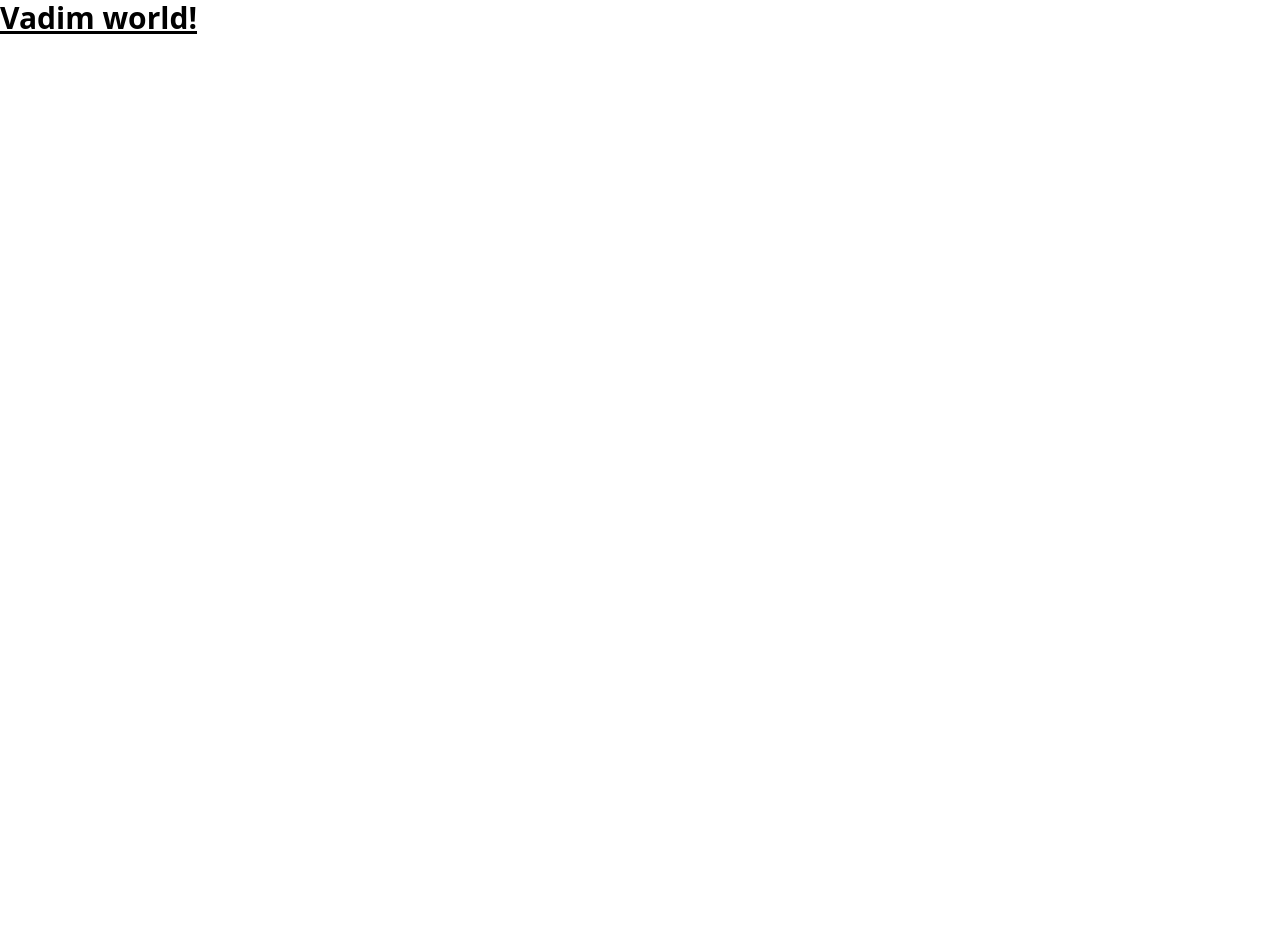
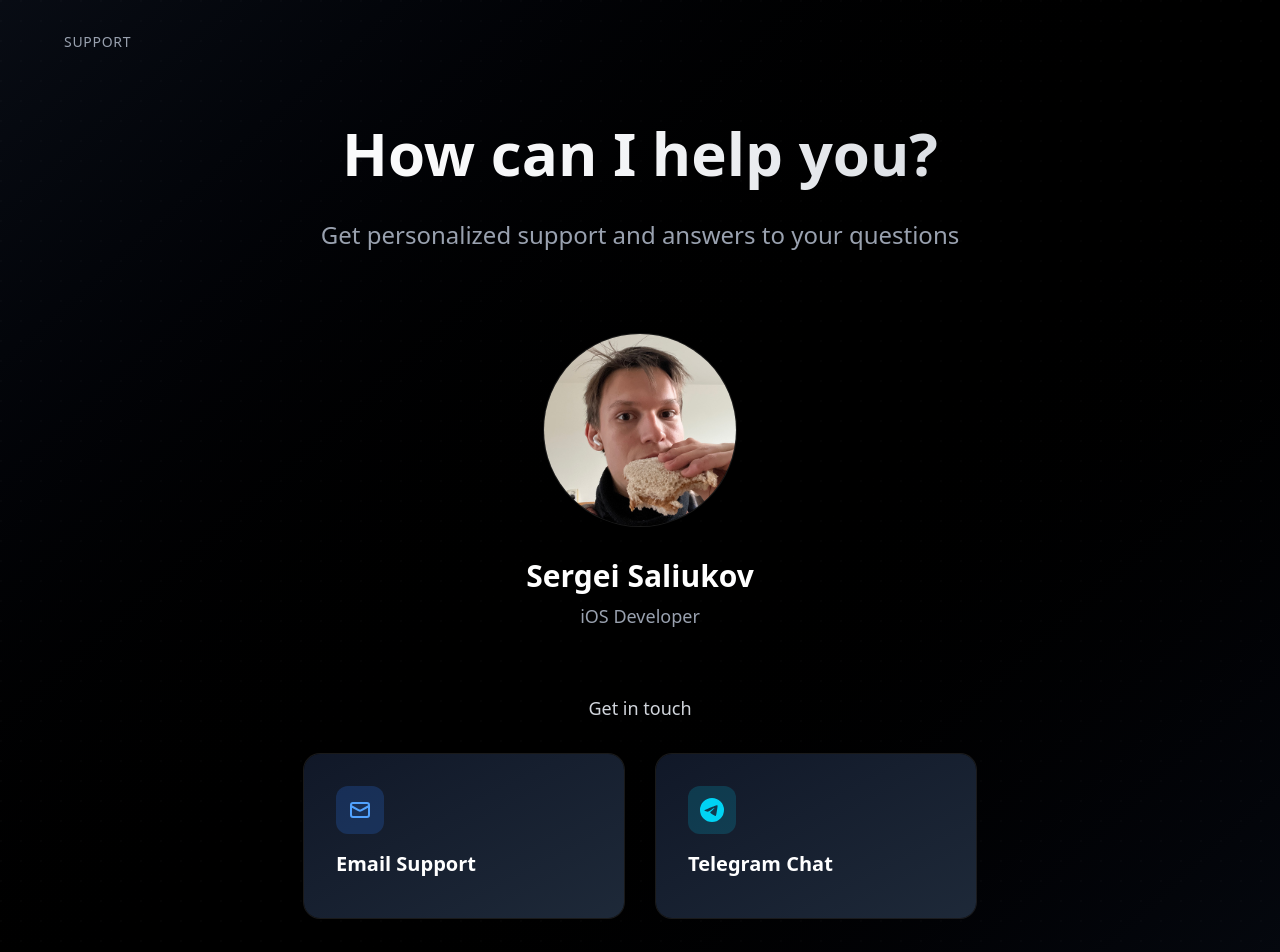
Before and after one commit to TopScrech/TopScrech-dev, a Nuxt app: page /support in a window 1280 px wide. Shown: the top 952 px of the page. Before the commit the page ends 800 px from the top, so only its background shows below. Built offline with nearby package versions, Linux system fonts and the light colour scheme.

Commit message:
support page

```diff
--- a/app.vue
+++ b/app.vue
@@ -1,11 +1,10 @@
 <script setup lang="ts">
-import MyComponent from '~/MyComponent.vue'
 import '~/main.css'
 </script>
 
 <template>
   <div class="theme">
-    <MyComponent/>
+    <NuxtPage/>
   </div>
 </template>
 
--- /dev/null
+++ b/pages/support/index.vue
@@ -0,0 +1,209 @@
+<template>
+  <div
+    class="min-h-screen bg-black text-white overflow-hidden relative"
+  >
+    <!-- Background gradient -->
+    <div
+      class="absolute inset-0 bg-gradient-to-br from-gray-900 via-black to-gray-900 opacity-50"
+    ></div>
+
+    <!-- Subtle grid pattern -->
+    <div
+      class="absolute inset-0 opacity-5"
+      style="
+        background-image: radial-gradient(
+          circle at 1px 1px,
+          rgba(255, 255, 255, 0.3) 1px,
+          transparent 0
+        );
+        background-size: 20px 20px;
+      "
+    ></div>
+
+    <div class="relative z-10">
+      <!-- Header -->
+      <header class="pt-8 pb-16 px-6 sm:px-8 lg:px-12">
+        <div class="max-w-6xl mx-auto">
+          <h1
+            class="text-sm font-medium text-gray-400 tracking-wider uppercase"
+          >
+            Support
+          </h1>
+        </div>
+      </header>
+
+      <!-- Main content -->
+      <main class="px-6 sm:px-8 lg:px-12 pb-20">
+        <div class="max-w-4xl mx-auto">
+          <!-- Hero section -->
+          <div class="text-center mb-20">
+            <h2
+              class="text-4xl sm:text-5xl lg:text-6xl font-bold bg-gradient-to-r from-white via-gray-100 to-gray-300 bg-clip-text text-transparent leading-tight mb-6"
+            >
+              How can I help you?
+            </h2>
+            <p
+              class="text-xl sm:text-2xl text-gray-400 max-w-3xl mx-auto leading-relaxed"
+            >
+              Get personalized support and answers to your questions
+            </p>
+          </div>
+
+          <!-- Profile section -->
+          <div
+            class="flex flex-col items-center justify-center mb-16 space-y-8"
+          >
+            <!-- Profile image -->
+            <div class="relative group">
+              <div
+                class="w-32 h-32 sm:w-40 sm:h-40 lg:w-48 lg:h-48 rounded-full overflow-hidden ring-1 ring-white/10 backdrop-blur-sm"
+              >
+                <img
+                  src="/sergei.webp"
+                  alt="Profile"
+                  class="w-full h-full object-cover transition-transform duration-700 group-hover:scale-105"
+                />
+              </div>
+            </div>
+
+            <!-- Name and title -->
+            <div class="text-center space-y-2">
+              <h3
+                class="text-2xl sm:text-3xl font-semibold text-white"
+              >
+                  Sergei Saliukov
+              </h3>
+              <p class="text-lg text-gray-400">iOS Developer</p>
+            </div>
+          </div>
+
+          <!-- Contact options -->
+          <div class="max-w-2xl mx-auto">
+            <h4
+              class="text-center text-lg font-medium text-gray-300 mb-8"
+            >
+              Get in touch
+            </h4>
+
+            <div
+              class="grid grid-cols-1 sm:grid-cols-2 gap-6 sm:gap-8"
+            >
+              <!-- Email contact -->
+              <a
+                href="mailto:your.email@example.com"
+                class="group relative overflow-hidden rounded-2xl bg-gradient-to-br from-gray-900 to-gray-800 p-8 transition-all duration-300 hover:scale-105 hover:shadow-2xl hover:shadow-blue-500/20 ring-1 ring-white/10 hover:ring-blue-500/30"
+              >
+                <div
+                  class="absolute inset-0 bg-gradient-to-br from-blue-500/10 to-transparent opacity-0 group-hover:opacity-100 transition-opacity duration-300"
+                ></div>
+                <div class="relative z-10">
+                  <div
+                    class="w-12 h-12 rounded-xl bg-blue-500/20 flex items-center justify-center mb-4 group-hover:bg-blue-500/30 transition-colors duration-300"
+                  >
+                    <svg
+                      class="w-6 h-6 text-blue-400"
+                      fill="none"
+                      stroke="currentColor"
+                      viewBox="0 0 24 24"
+                    >
+                      <path
+                        stroke-linecap="round"
+                        stroke-linejoin="round"
+                        stroke-width="2"
+                        d="M3 8l7.89 4.26a2 2 0 002.22 0L21 8M5 19h14a2 2 0 002-2V7a2 2 0 00-2-2H5a2 2 0 00-2 2v10a2 2 0 002 2z"
+                      />
+                    </svg>
+                  </div>
+                  <h5
+                    class="text-xl font-semibold text-white mb-2 group-hover:text-blue-400 transition-colors duration-300"
+                  >
+                    Email Support
+                  </h5>
+                </div>
+              </a>
+
+              <!-- Telegram contact -->
+              <a
+                href="https://t.me/yourusername"
+                target="_blank"
+                rel="noopener noreferrer"
+                class="group relative overflow-hidden rounded-2xl bg-gradient-to-br from-gray-900 to-gray-800 p-8 transition-all duration-300 hover:scale-105 hover:shadow-2xl hover:shadow-cyan-500/20 ring-1 ring-white/10 hover:ring-cyan-500/30"
+              >
+                <div
+                  class="absolute inset-0 bg-gradient-to-br from-cyan-500/10 to-transparent opacity-0 group-hover:opacity-100 transition-opacity duration-300"
+                ></div>
+                <div class="relative z-10">
+                  <div
+                    class="w-12 h-12 rounded-xl bg-cyan-500/20 flex items-center justify-center mb-4 group-hover:bg-cyan-500/30 transition-colors duration-300"
+                  >
+                    <svg
+                      class="w-6 h-6 text-cyan-400"
+                      fill="currentColor"
+                      viewBox="0 0 24 24"
+                    >
+                      <path
+                        d="M11.944 0A12 12 0 0 0 0 12a12 12 0 0 0 12 12 12 12 0 0 0 12-12A12 12 0 0 0 12 0a12 12 0 0 0-.056 0zm4.962 7.224c.1-.002.321.023.465.14a.506.506 0 0 1 .171.325c.016.093.036.306.02.472-.18 1.898-.962 6.502-1.36 8.627-.168.9-.499 1.201-.82 1.23-.696.065-1.225-.46-1.9-.902-1.056-.693-1.653-1.124-2.678-1.8-1.185-.78-.417-1.21.258-1.91.177-.184 3.247-2.977 3.307-3.23.007-.032.014-.15-.056-.212s-.174-.041-.249-.024c-.106.024-1.793 1.14-5.061 3.345-.48.33-.913.49-1.302.48-.428-.008-1.252-.241-1.865-.44-.752-.245-1.349-.374-1.297-.789.027-.216.325-.437.893-.663 3.498-1.524 5.83-2.529 6.998-3.014 3.332-1.386 4.025-1.627 4.476-1.635z"
+                      />
+                    </svg>
+                  </div>
+                  <h5
+                    class="text-xl font-semibold text-white mb-2 group-hover:text-cyan-400 transition-colors duration-300"
+                  >
+                    Telegram Chat
+                  </h5>
+                </div>
+              </a>
+            </div>
+          </div>
+
+          <!-- Additional info -->
+          <div class="text-center mt-16 max-w-2xl mx-auto">
+            <div
+              class="p-6 rounded-2xl bg-gradient-to-r from-gray-900/50 to-gray-800/50 backdrop-blur-sm ring-1 ring-white/10"
+            >
+              <p class="text-gray-400 text-sm leading-relaxed">
+                I typically respond within a few hours.
+                For urgent matters, Telegram is the fastest way to reach me
+              </p>
+            </div>
+          </div>
+        </div>
+      </main>
+    </div>
+  </div>
+</template>
+
+<script setup>
+// You can add any reactive data or composables here if needed
+definePageMeta({
+  layout: false, // If you want to use a custom layout
+});
+
+// SEO
+useHead({
+  title: "Support - Get Help",
+  meta: [
+    {
+      name: "description",
+      content: "Get personalized support and answers to your questions.",
+    },
+  ],
+});
+</script>
+
+<style scoped>
+/* Custom animations for enhanced visual appeal */
+@keyframes float {
+  0%,
+  100% {
+    transform: translateY(0px);
+  }
+  50% {
+    transform: translateY(-5px);
+  }
+}
+
+.group:hover img {
+  animation: float 3s ease-in-out infinite;
+}
+</style>
```
Also changed, not shown: pages/index.vue (renamed from MyComponent.vue), public/sergei.webp (renamed from public/sergey1.webp).
